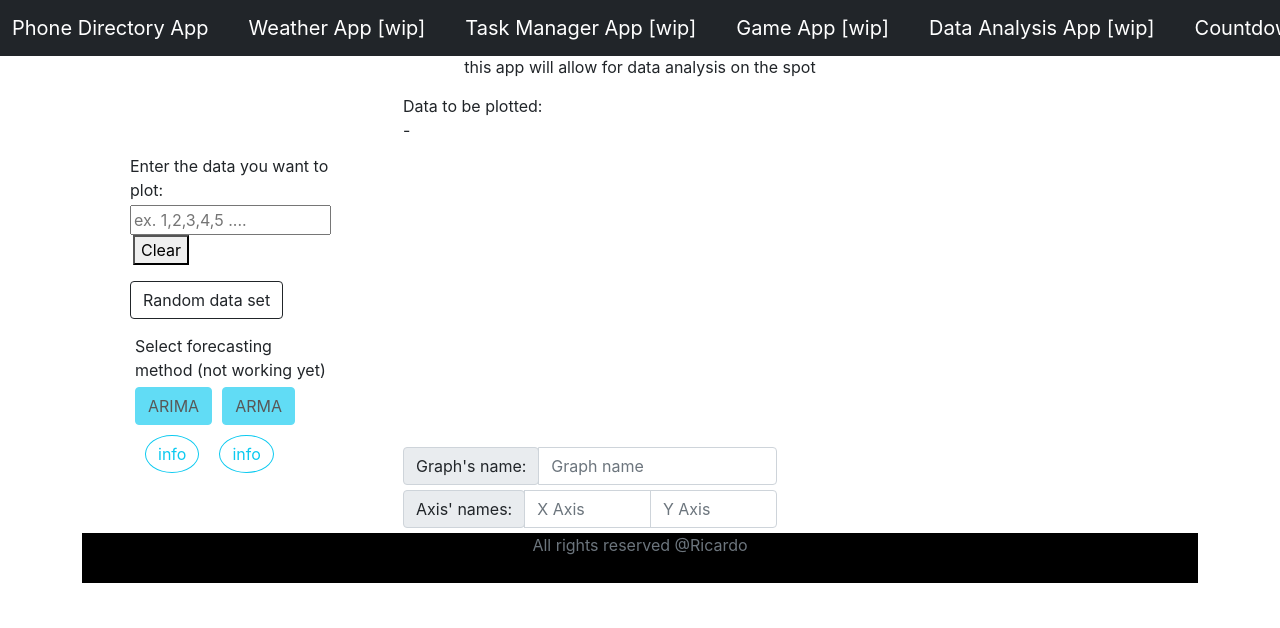
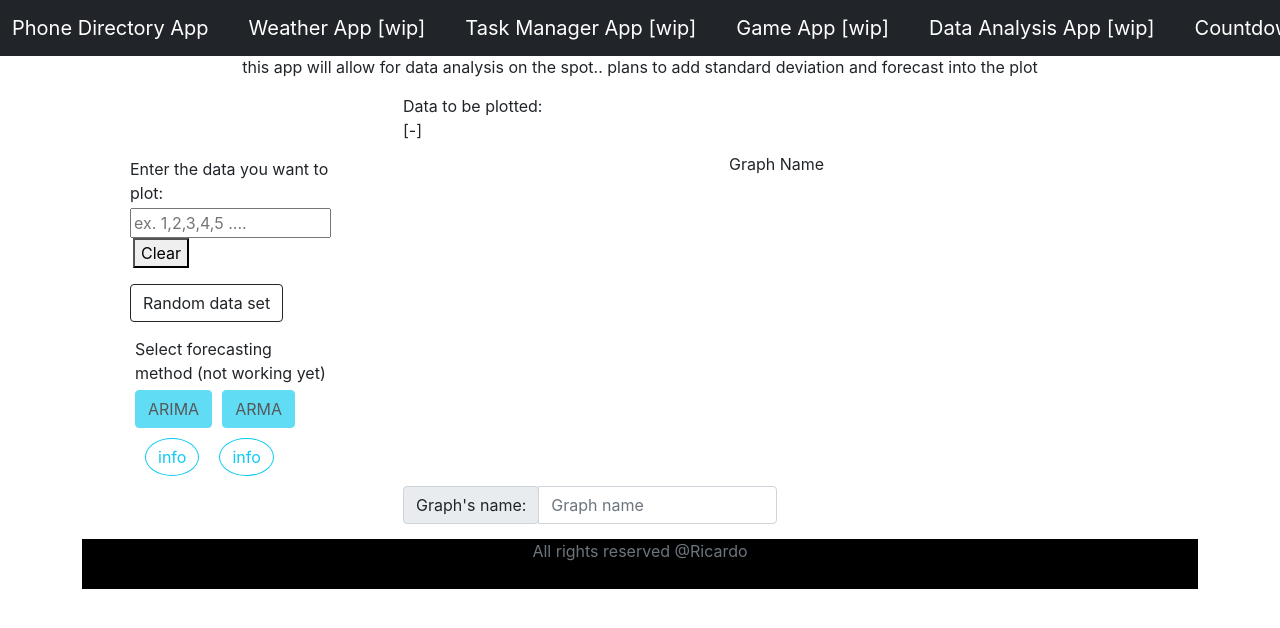
Before and after one commit to EmilioJags/phone-app, a React (Create React App) app: page /data-analysis in a window 1280 px wide. Shown: the top 628 px of the page. Built offline with nearby package versions, Linux system fonts and the light colour scheme.

Commit message:
working plot format

```diff
--- a/src/Components/DataAnalysisComponents/DataAnalysis.jsx
+++ b/src/Components/DataAnalysisComponents/DataAnalysis.jsx
@@ -9,7 +9,8 @@ import {
     Label,
     CartesianGrid,
     Tooltip,
-    Legend
+    Legend,
+    ResponsiveContainer
 } from "recharts";
 
 
@@ -34,8 +35,17 @@ export default class DataAnalysis extends Component {
         this.xAxisChange = this.xAxisChange.bind(this);
         this.yAxisChange = this.yAxisChange.bind(this);
         this.clearData = this.clearData.bind(this);
+        this.graphNameChange = this.graphNameChange.bind(this);
     }
 
+    graphNameChange = (e) => {
+        if (e.target.value === '') {
+            document.getElementById('graph-name').innerHTML = 'Graph Name';
+        }
+        else {
+            document.getElementById('graph-name').innerHTML = e.target.value;
+        }
+    }
     clearData = (e) => {
         document.getElementById('input-data').value = '';
         document.getElementById('data-to-plot').innerHTML = '';
@@ -47,14 +57,14 @@ export default class DataAnalysis extends Component {
     xAxisChange = (e) => {
         if (e.target.value == '') {
             console.log('empty')
-            var xVal = document.getElementById('label-x-axis')
+            var xVal = document.getElementById('xaxis')
             console.log(xVal + " === ")
         }
         else {
-            console.log('fill it')
-            var xVal = document.getElementById('label-x-axis').innerHTML.replace('X-Axis', e.target.value)
-            document.getElementById('label-x-axis').innerHTML.replace('X-Axis', e.target.value)
-            console.log(xVal + " === ")
+            //console.log('fill it')
+            var xVal = document.getElementById('xaxis')
+            console.log(document.getElementById('xaxis'))
+
         }
     }
 
@@ -95,6 +105,9 @@ export default class DataAnalysis extends Component {
             }
             dt_plot.push(new_d)
         }
+
+        document.getElementById('arima-btn').disabled = false;
+        document.getElementById('arma-btn').disabled = false;
         this.setState({ data: dt_plot })
     }
     armaMethod() {
@@ -153,10 +166,29 @@ export default class DataAnalysis extends Component {
         this.setState({ data: dt_plot })
     }
 
-
+    componentDidMount() {
+        // for testing of plot
+        /*
+        document.getElementById('input-data').value = '1,2,3,4,5,6,5,4,3,2,1'
+        var dt = [1, 2, 3, 4, 5, 6, 5, 4, 3, 2, 1]
+        var dt_plot = []
+        for (let i = 0; i < dt.length; i++) {
+            //console.log(i);
+            let new_d = {
+                value: dt[i],
+                vals: i + 1
+            }
+            dt_plot.push(new_d)
+        }
+        this.setState({ data: dt_plot })
+        */
+    }
     render() {
         return <>
-            <div className='container' style={{ textAlign: "center", marginBottom: "15px" }}>this app will allow for data analysis on the spot</div>
+            <div className='container' style={{ textAlign: "center", marginBottom: "15px" }}>
+                this app will allow for data analysis on the spot..
+                plans to add standard deviation and forecast into the plot
+            </div>
 
             <div className='container' style={{ wrap: "flex", alignItems: "center" }}>
                 <div className='row'>
@@ -212,36 +244,55 @@ export default class DataAnalysis extends Component {
                             <div style={{ wordWrap: "initial", flex: 1, flexWrap: "wrap" }} className='row'>
                                 <label>Data to be plotted: </label>
                                 <view style={{ flex: 1, flexDirection: "row" }} >
-                                    <label style={{ wordWrap: "initial", flex: 1, flexWrap: "wrap" }} id='data-to-plot'>-</label>
+                                    <label style={{ wordWrap: "initial", flex: 1, flexWrap: "wrap" }} id='data-to-plot'>[-]</label>
                                 </view>
                             </div>
                         </div>
-                        <div className='container'>
-                            <LineChart title="ok" width={500} height={300} data={this.state.data}>
-                                <Line type="monotone" dataKey="value" stroke="#8884d8" dot={false} />
-                                <XAxis id='xaxis' dataKey="year">
-                                    <Label value="X-Axis" id='label-x-axis' style={{}} >
-                                    </Label>
-                                </XAxis>
-                                <YAxis id='yaxis'  >
-                                    <Label angle={270} offset={0} style={{ textAnchor: "middle", margin: "5px" }} value="Y-Axis" id='label-x-axis'>
-                                    </Label>
-                                </YAxis>
-                            </LineChart>
+                        <div className='container' style={{ marginTop: "10px" }}>
+                            <div className='container' style={{ textAlign: "center", alignItems: "center", alignContent: "center" }}><text x={700} y={20} fill="black"
+                                textAnchor="right" dominantBaseline="right">
+                                <tspan id='graph-name' fontSize="14">Graph Name</tspan>
+                            </text>
+                            </div>
+                            <ResponsiveContainer width="99%" height={300}>
+
+                                <LineChart title="ok" width={500} height={300} data={this.state.data}>
+
+                                    <Line type="monotone" dataKey="value" stroke="#8884d8" dot={true} />
+                                    <XAxis type="number"
+                                        style={{ padding: "5px", margin: "10px" }}
+                                        padding={{ bottom: 5 }}
+                                        domain={[0, 'dataMax + 1']} id='xaxis' dataKey="vals"
+                                        label={{ value: "X-Axis", offset: -4, position: "insideBottom" }}
+                                    >
+                                    </XAxis>
+                                    <YAxis id='yaxis'
+                                        label={{ value: "Y-Axis", angle: -90, position: "insideLeft" }}  >
+                                    </YAxis>
+                                </LineChart>
+                            </ResponsiveContainer>
                         </div>
                         <div >
-                            <div className='container' style={{ marginTop: "5px", marginBottom: "5px", alignContent: "left" }}>
+                            <div className='container' style={{ marginTop: "10px", marginBottom: "15px", alignContent: "left" }}>
                                 <div className='col-sm-6'>
                                     <div className='input-group '>
                                         <div className='input-group-prepend '>
                                             <span className='input-group-text'>Graph's name: </span>
 
                                         </div>
-                                        <input type="text" aria-label="Plot Name" placeholder='Graph name' class="form-control" />
+                                        <input onChange={this.graphNameChange} type="text" aria-label="Plot Name" placeholder='Graph name' class="form-control" />
                                     </div>
                                 </div>
                             </div>
-                            <div className='container' >
+
+                        </div>
+                    </div>
+                </div>
+            </div >
+        </>;
+    }
+    /*
+    <div className='container' >
                                 <div className='col-sm-6' style={{ marginTop: "5px", marginBottom: "5px", alignContent: "left" }}>
                                     <div className='input-group '>
                                         <div className='input-group-prepend '>
@@ -252,10 +303,5 @@ export default class DataAnalysis extends Component {
                                     </div>
                                 </div>
                             </div>
-                        </div>
-                    </div>
-                </div>
-            </div >
-        </>;
-    }
+                            */
 }
```
Also changed, not shown: 7 other files (tests, documents, lock files or other folders).
